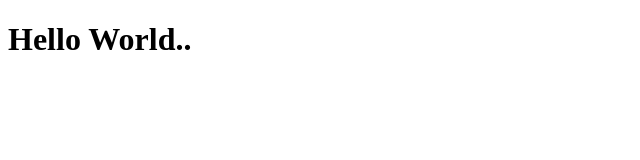
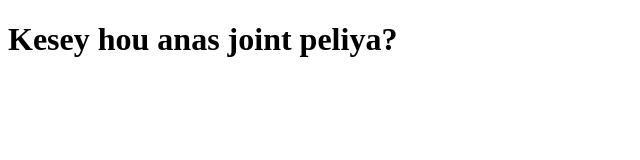
Before and after one commit to M-Ahmed12/Bootcamp19-nov-20, a plain HTML site: page index.html in a window 1280 px wide. Shown: the whole page, without its empty margins (0-640 px from the left). Drawn offline with Linux system fonts and the light colour scheme.

Commit message:
Update index.html

```diff
--- a/index.html
+++ b/index.html
@@ -6,6 +6,6 @@
     <title>Document</title>
 </head>
 <body>
-    <h1>Hello World..</h1>
+    <h1>Kesey hou anas joint peliya?</h1>
 </body>
 </html>
```
